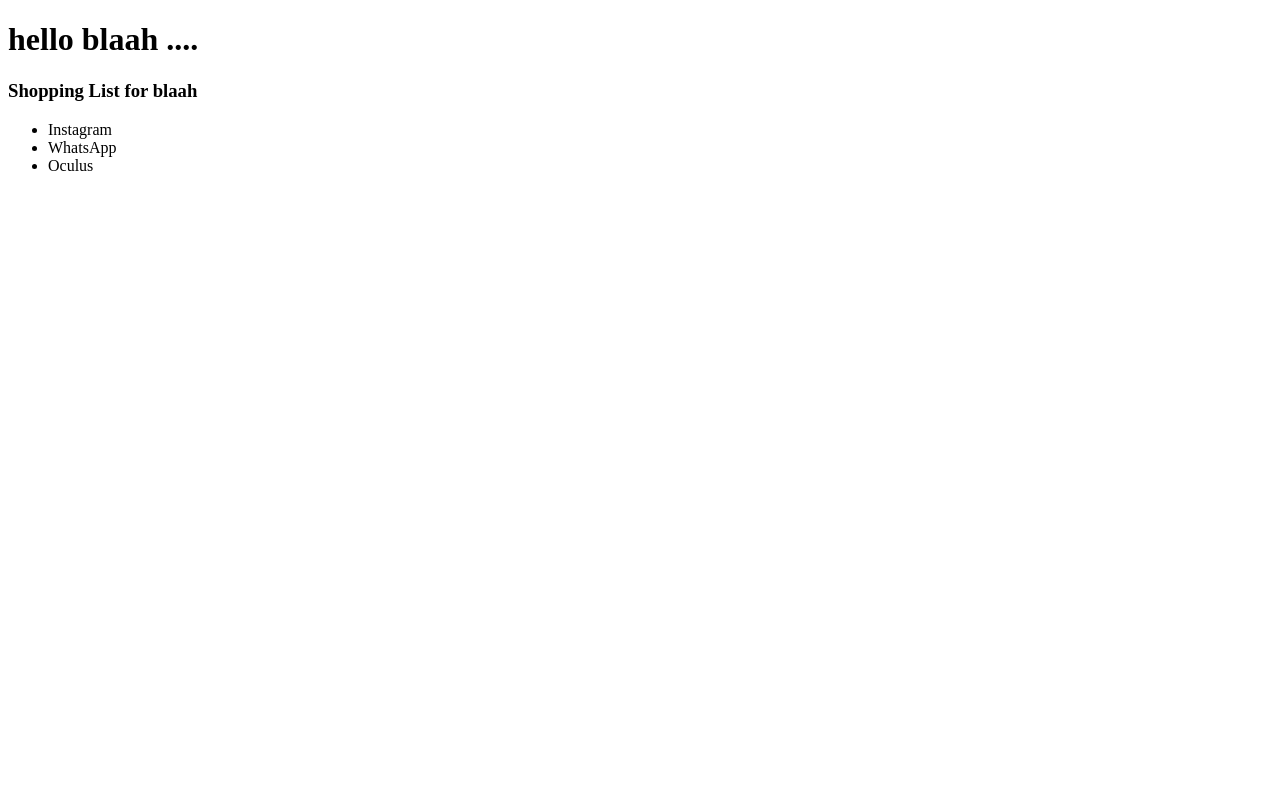
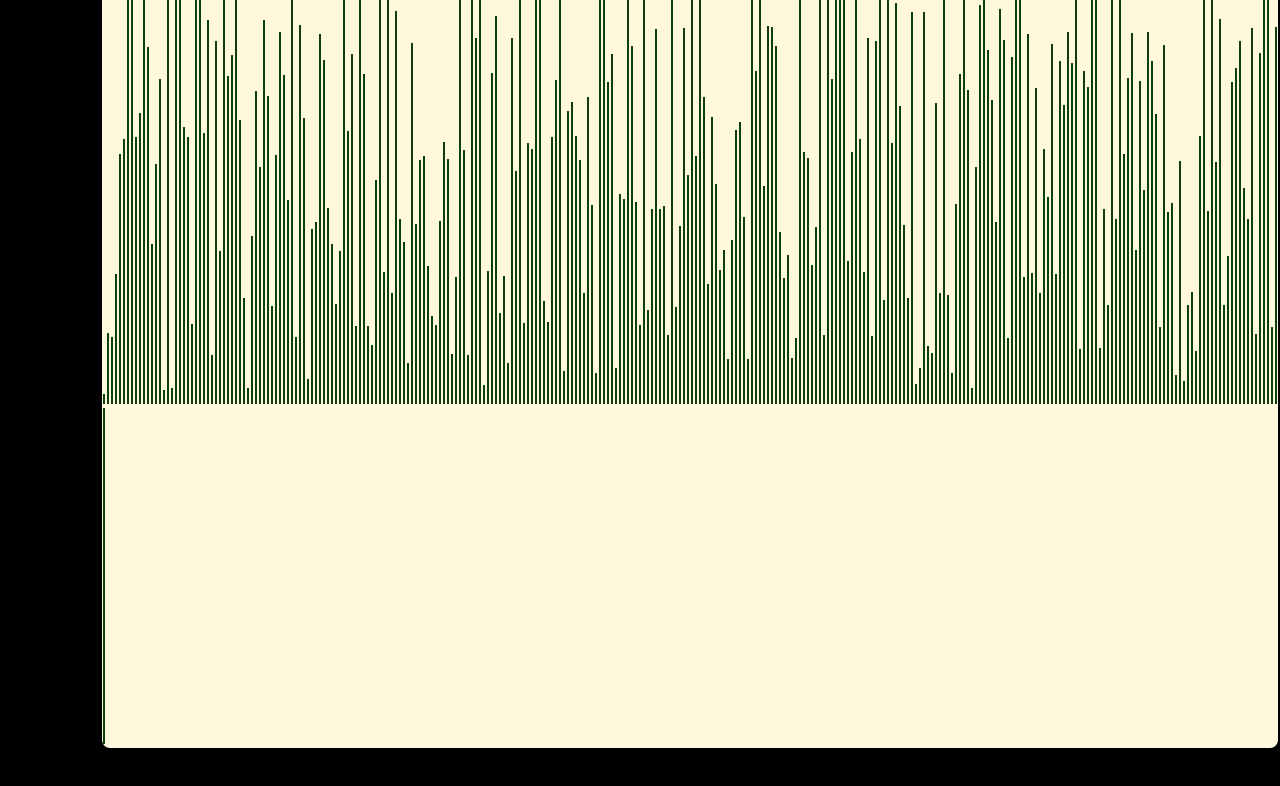
Before and after one commit to codder-shivam/Algo-Visualizer, a React (Create React App) app: page / in a window 1280 px wide. Shown: the top 786 px of the page. Built offline with nearby package versions, Linux system fonts and the light colour scheme.

Commit message:
added visualizer array bars

```diff
--- a/public/index.html
+++ b/public/index.html
@@ -26,7 +26,7 @@
     -->
     <title>Path Finder</title>
   </head>
-  <body>
+  <body style = "background-color : black">
     <noscript>You need to enable JavaScript to run this app.</noscript>
     <div id="rooot"></div>
     <!--
--- a/src/Components/App.js
+++ b/src/App.js
@@ -1,33 +1,15 @@
 import React, { Component } from 'react';
 //import ReactDOM from 'react-dom';
 //import pathFinder from './Main/pathfinder';
-import Rough from './Rough';
+import Visualizer from './Components/Visualizer';
 
-  class App extends Component {
-    render(){
-    //function Compo(){
-      return (
-        //<h1> Hello world !!!</h1>
-        //<pathFinder/>
-        <Rough name="blaah"></Rough>
-      );
-    }
-  }
+class App extends Component {
+	render() {
+		return <Visualizer />;
+	}
+}
 
-  export default App;
-
-
-
-
-
-
-
-
-
-
-
-
-
+export default App;
 
 // import React from 'react';
 // import logo from './logo.svg';
--- /dev/null
+++ b/src/Components/Visualizer.css
@@ -0,0 +1,21 @@
+.heading {
+	text-align: center;
+	color: darkolivegreen;
+	text-shadow: darkseagreen;
+}
+.barContainer {
+	border: 2px solid black;
+	scroll-margin-top: 10px;
+	border-radius: 10px;
+	background-color: cornsilk;
+	position: absolute;
+	left: 100px;
+	bottom: 50px;
+}
+
+.arrayBar {
+	width: 2px;
+	background-color: #0c3f0c;
+	display: inline-block;
+	margin: 0 1px;
+}
--- /dev/null
+++ b/src/Components/Visualizer.jsx
@@ -0,0 +1,44 @@
+import React from 'react';
+import { Component } from 'react';
+import './Visualizer.css';
+//import { ButtonComponent } from './button';
+
+class Visualizer extends Component {
+	constructor(props) {
+		super(props);
+
+		this.state = {
+			arr: [],
+		};
+	}
+
+	resetArray() {
+		const arr = [];
+		for (let i = 5; i < 300; i++) {
+			arr.push(randomize(10, 500));
+		}
+		this.setState({ arr });
+	}
+
+	componentDidMount() {
+		this.resetArray();
+	}
+
+	render() {
+		const { arr } = this.state;
+
+		return (
+			<div className='barContainer'>
+				{arr.map((value, index) => (
+					<div className='arrayBar' key={index} style={{ height: value }}></div>
+				))}
+			</div>
+		);
+	}
+}
+
+function randomize(start, end) {
+	return Math.floor(Math.random() * (end - start + 1) + start);
+}
+
+export default Visualizer;
--- a/src/index.js
+++ b/src/index.js
@@ -1,6 +1,6 @@
 import React from 'react';
 import ReactDOM from 'react-dom';
-import App from './Components/App';
+import App from './App'
 //import * as serviceWorker from './serviceWorker';
 
 // ReactDOM.render(
```
Also changed, not shown: src/Components/Rough.js (+5 -9 lines), src/Components/button.js (+12 -6 lines), src/Main/pathFinder.js (deleted).
